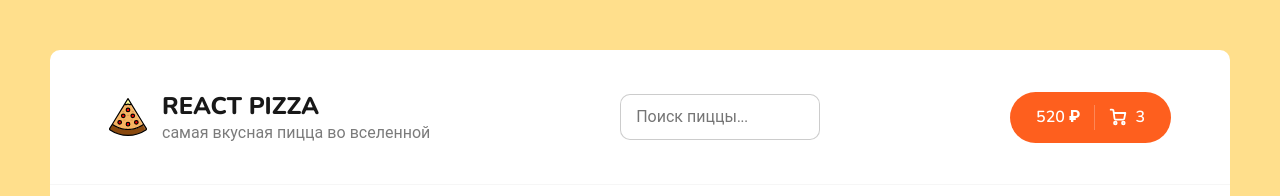
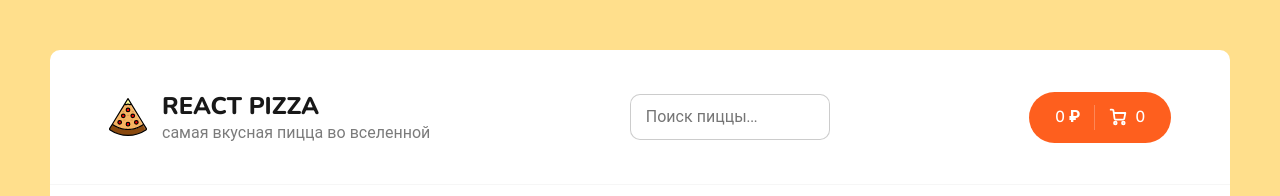
Before and after one commit to nedug/Pizza-App-React, a React (Create React App) app: page / in a window 1280 px wide. Shown: the top 196 px of the page. Built offline with nearby package versions, Linux system fonts and the light colour scheme; no server answers.

Commit message:
cartReducer

```diff
--- a/src/components/Header.tsx
+++ b/src/components/Header.tsx
@@ -2,9 +2,16 @@ import React from 'react';
 import LogoPizza from '../img/pizza-logo.svg';
 import { Link } from 'react-router-dom';
 import { Search } from './Search';
+import { useAppDispatch, useAppSelector } from '../state/store';
 
 
 export const Header = () => {
+
+    const totalPrise = useAppSelector(state => state.cart.totalPrise);
+    const totalPizza = useAppSelector(state => state.cart.items);
+
+    const dispatch = useAppDispatch();
+
 
     return (
         <div className="header">
@@ -21,7 +28,7 @@ export const Header = () => {
                 <Search />
                 <div className="header__cart">
                     <Link to="/cart" className="button button--cart">
-                        <span>520 ₽</span>
+                        <span>{totalPrise} ₽</span>
                         <div className="button__delimiter" />
                         <svg
                             width="18"
@@ -52,7 +59,7 @@ export const Header = () => {
                                 strokeLinejoin="round"
                             />
                         </svg>
-                        <span>3</span>
+                        <span>{totalPizza.length}</span>
                     </Link>
                 </div>
             </div>
--- /dev/null
+++ b/src/state/cart-reducer.ts
@@ -0,0 +1,35 @@
+import { createSlice, PayloadAction } from '@reduxjs/toolkit';
+
+
+// объект slice для создания Actions и Reducer
+const slice = createSlice({
+    name: 'cart',
+    initialState: {
+        totalPrise: 0,
+        items: [],
+    } as initialStateType,
+    reducers: {
+        addPizza(state, action: PayloadAction<{ index: number }>) { /* Типизиурем Action как PayloadAction */
+            state.items.push(action.payload.index);
+        },
+        removePizza(state, action: PayloadAction<{ id: number }>) {
+            state.items = state.items.filter(el => el.id !== action.payload.id);
+        },
+        clearCart(state, action: PayloadAction) {
+            state.items = [];
+        },
+    },
+});
+
+// Создаем Reducer с помощью slice
+export const cartReducer = slice.reducer;
+
+// Создаем Actions с помощью slice
+export const { addPizza, removePizza, clearCart } = slice.actions;
+
+
+// types
+type initialStateType = {
+    totalPrise: number
+    items: any[]
+}
--- a/src/state/filter-reducer.ts
+++ b/src/state/filter-reducer.ts
@@ -60,7 +60,7 @@ export const { setCategoriesIdAC, setSortTypeAC, setCurrentPageAC, setFilterPara
 
 
 // types
-export type initialStateType = {
+type initialStateType = {
     categories: number
     sortType: number
     currentPage : number
--- a/src/state/store.ts
+++ b/src/state/store.ts
@@ -3,10 +3,12 @@ import thunk from 'redux-thunk';
 import { configureStore } from '@reduxjs/toolkit';
 import { TypedUseSelectorHook, useDispatch, useSelector } from 'react-redux';
 import { filterReducer } from './filter-reducer';
+import { cartReducer } from './cart-reducer';
 
 
 const rootReducer = combineReducers({
     filter: filterReducer,
+    cart: cartReducer,
 });
 
 // Redux Toolkit
```
